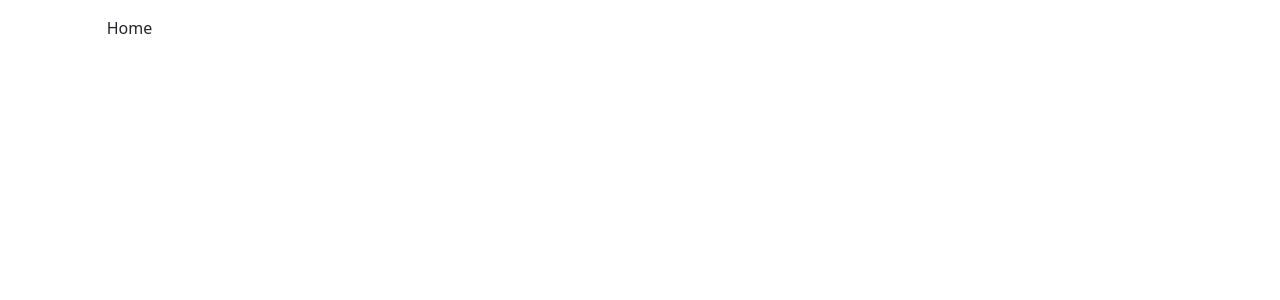
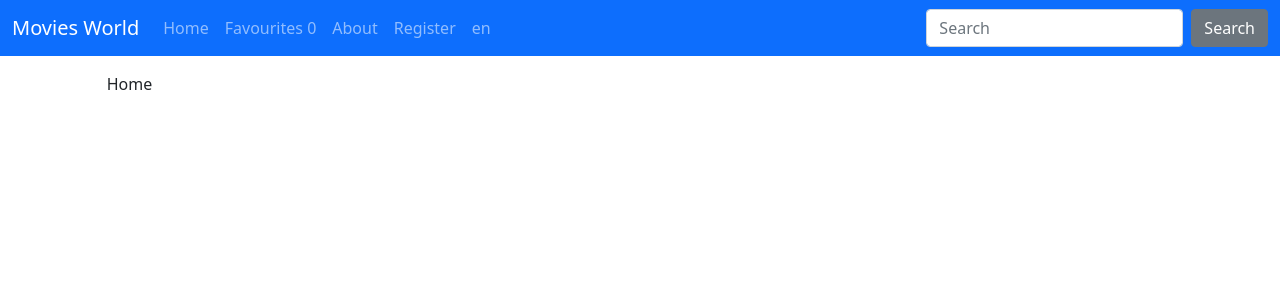
Before and after one commit to EmanSalah95/MoviesReact, a React (Create React App) app: page / in a window 1280 px wide. Shown: the top 300 px of the page. Built offline with nearby package versions, Linux system fonts and the light colour scheme.

Commit message:
add navbar tag to app

```diff
--- a/src/App.js
+++ b/src/App.js
@@ -7,6 +7,7 @@ import { useState } from "react";
 import Home from "./pages/Home/Home";
 import Form from "./pages/Form/Form";
 import About from "./pages/About/About";
+import Navbar from "./components/navbar";
 
 function App() {
   const [lang, setLang] = useState("en");
@@ -15,6 +16,7 @@ function App() {
       <Router>
         <LangProvider value={{ lang, setLang }}>
           <div dir={lang == "en" ? "ltr" : "rtl"}>
+          <Navbar />
             <Switch>
               <Route path="/favourite" exact component={Favourites} />
               <Route path="/" exact component={Home} />
```
